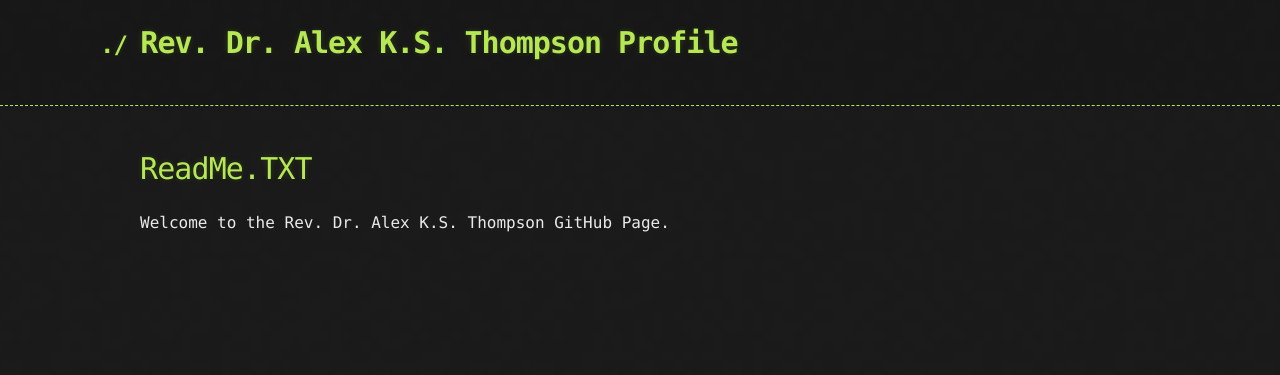
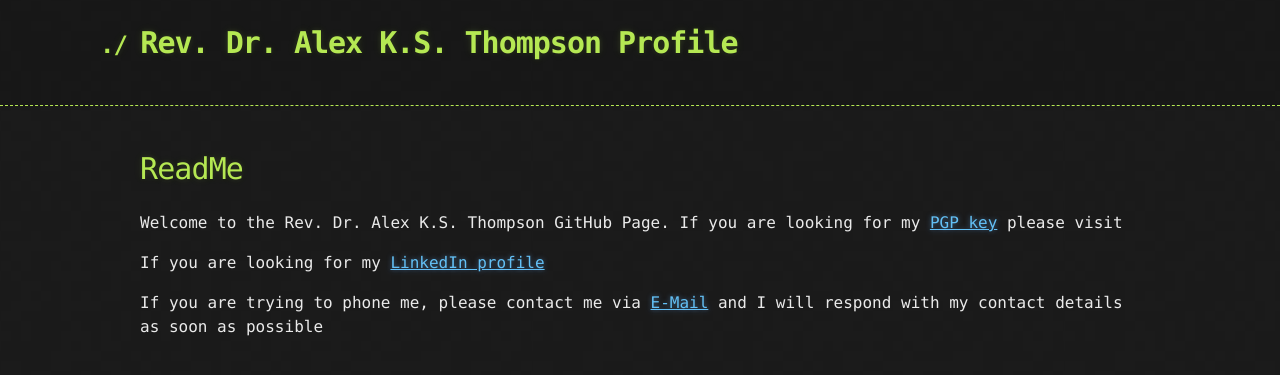
Before and after one commit to alexksthompson/alexksthompson.github.io, a Jekyll site: the page built from index.md, in a window 1280 px wide. Shown: the top 375 px of the page. Built offline with Jekyll 4.4.1, drawn with Linux system fonts in a browser that asks for light colours; our own code applies the rules of GitHub Pages for plain Markdown files; the repository's description, which GitHub fills in, is left out.

Commit message:
Update index.md

```diff
--- a/index.md
+++ b/index.md
@@ -1,3 +1,7 @@
-# ReadMe.TXT
+# ReadMe
 
-Welcome to the Rev. Dr. Alex K.S. Thompson GitHub Page.
+Welcome to the Rev. Dr. Alex K.S. Thompson GitHub Page. If you are looking for my [PGP key](https://alexthompson.dev/pgp.txt) please visit
+
+If you are looking for my [LinkedIn profile](https://www.linkedin.com/in/alex-ks-thompson/)
+
+If you are trying to phone me, please contact me via [E-Mail](mailto:mail@alexthompson.dev) and I will respond with my contact details as soon as possible
```
